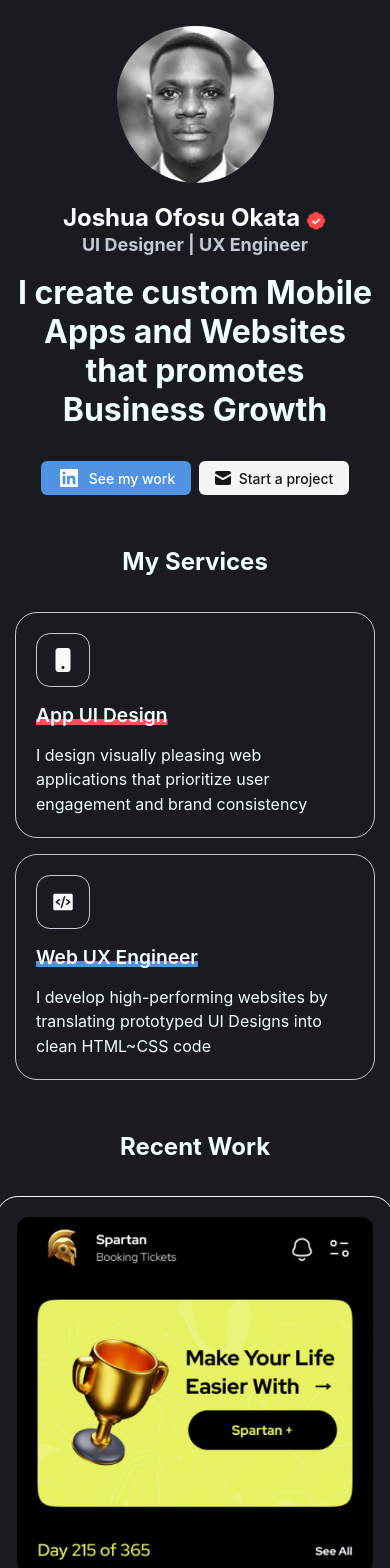
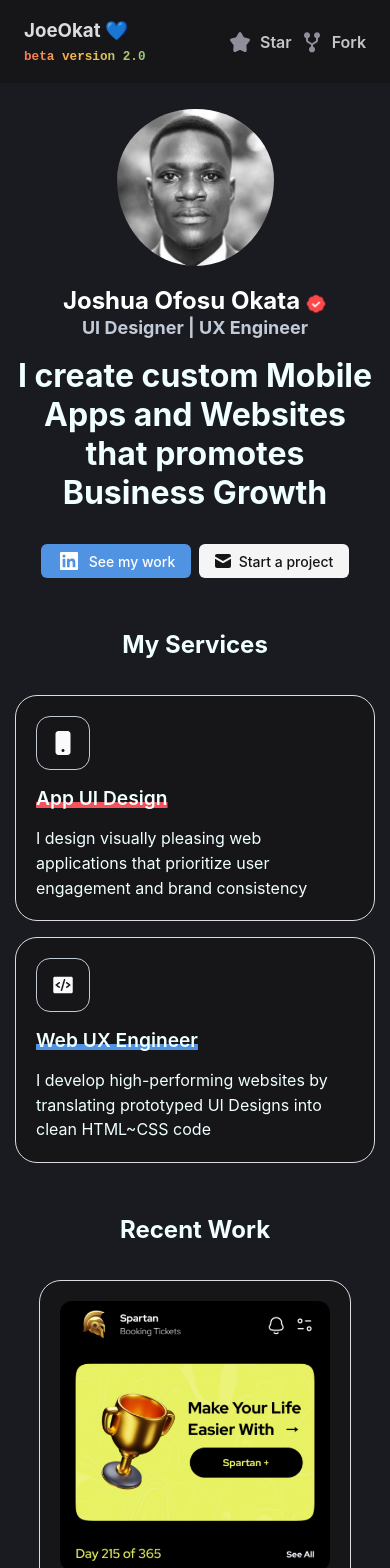
Before and after one commit to joeokat/Portfolio2.0, a React (Create React App) app: page / in a window 390 px wide. Shown: the top 1568 px of the page. Built offline with nearby package versions, Linux system fonts and the light colour scheme.

Commit message:
Nav + Portfolio Card correction

```diff
--- a/src/App.css
+++ b/src/App.css
@@ -5,14 +5,28 @@
   flex-direction: column; */
   background: #1a1b21;
 }
+
+/* NAV SECTION CSS */
 .nav--container {
   display: flex;
   align-items: center;
   justify-content: space-between;
-    padding: 50px 120px;
-    background-color: var(--shadow);
+  padding: 8px 120px;
+  color: #dcdcdc;
+  background-color: #161619;
   flex-direction: row-reverse;
 }
+
+.logo {
+  display: flex;
+  flex-direction: column;
+  font-family: 'Sora', Poppins, ;
+}
+
+small {
+  font-family: monospace;
+}
+
 .github {
   display: flex;
   align-items: center;
@@ -20,25 +34,18 @@
   gap: 8px;
   margin: 0;
 }
+
 .github a {
   display: flex;
+  align-items: center;
   gap: 8px;
+  text-decoration: none;
+  font-weight: 600;
+  color: #c6c6c6;
+  margin-top: 0;
 }
-  .copyright {
-    display: flex;
-    align-items: center;
-    justify-content: center;
-    gap: 8px;
-    margin: 0;
-  }
-  .cheveron {
-    display: flex;
-    width: 32px;
-    height: 32px;
-    border-radius: 50%;
-    margin-left: 16px;
-    background-color: var(--accent);
-  }
+
+/* PROFILE SECTION CSS */
 .icon {
   width: 22px;
   height: 22px;
@@ -80,6 +87,7 @@
   font-size: 2rem;
   font-weight: bold;
 }
+
 .cta-btn {
   display: flex;
   justify-content: center;
@@ -120,6 +128,7 @@
   background: #5093e2;
   text-decoration: none;
 }
+
 /* SERVICES CSS */
 .service--container {
   display: flex;
@@ -131,15 +140,18 @@
   max-width: 640px;
   gap: 16px;
 }
-.service--container > h2 {
+
+.service--container>h2 {
   display: flex;
   justify-content: center;
   align-items: center;
 }
+
 .service--row {
   display: flex;
   gap: 16px;
 }
+
 .service--card {
   display: flex;
   flex-direction: column;
@@ -148,13 +160,16 @@
   gap: 16px;
   padding: 20px;
   border-radius: 22px;
-  border: 1px solid #c6c6c6;
+  border: 1px solid #dcdcdc;
+  background-color: #161619;
 }
+
 .service--name {
   display: flex;
   align-items: center;
   gap: 16px;
 }
+
 .svg--icon {
   display: flex;
   justify-content: center;
@@ -164,6 +179,7 @@
   border-radius: 14px;
   border: 0.5px solid #c1cad6;
 }
+
 .service--app {
   text-decoration: underline;
   text-decoration-color: #F5525B;
@@ -175,6 +191,7 @@
   font-size: larger;
   font-weight: 600;
 }
+
 .service--web {
   text-decoration: underline;
   text-decoration-color: #5093e2;
@@ -186,52 +203,62 @@
   font-size: larger;
   font-weight: 600;
 }
+
 .card--content {
   line-height: 154%;
 }
-/* RESENT WORK CSS */
+
+/* RECENT WORK CSS */
 .portfolio--container {
   display: flex;
   flex-direction: column;
   justify-content: center;
   align-items: center;
   margin: 32px 0;
+  /* max-width: 640px; */
   gap: 16px;
 }
+
 .recent--work {
   display: flex;
   align-self: center;
   justify-content: center;
   /* align-items: center; */
 }
+
 .portfolio--row {
   display: flex;
   gap: 16px;
 }
+
 .portfolio--card {
   display: flex;
   flex-direction: column;
   justify-content: center;
-  width: 398px;
+  width: 312px;
   padding: 20px;
   border-radius: 22px;
-  border: 1px solid #f5f5f5;
+  border: 1px solid #dcdcdc;
+  background-color: #161619;
 }
+
 .portfolio--card img {
   border-radius: 12px;
 }
-.portfolio--card > .title {
+
+.portfolio--card>.title {
   margin: 16px 0 0 0;
   font-size: 24px;
   font-weight: 600;
 }
+
 .view--BTN {
   display: flex;
   align-items: center;
   justify-content: center;
   gap: 10px;
   height: 40px;
-  width: 100%;
+  /* width: 100%; */
   border-radius: 100px;
   font-size: 16px;
   font-weight: 600;
@@ -240,7 +267,7 @@
   background: #f5f5f5;
 }
 
-
+/* ADS SECTION CSS */
 .card {
   display: flex;
   flex-direction: column;
@@ -259,10 +286,12 @@
   margin: 0;
   font-size: 32px;
 }
-.card p{
+
+.card p {
   font-size: 16px;
   color: #dcdcdc;
 }
+
 .b--ads {
   position: absolute;
   top: 0;
@@ -301,6 +330,7 @@ span {
   text-decoration: none;
 }
 
+/* FOOTER SECTION CSS */
 .footer--container {
   height: 64px;
   border-radius: 0px 0px 10px 10px;
@@ -316,6 +346,10 @@ span {
 
 /* MOBILE RESPONSIVE VIEW */
 @media only screen and (max-width: 600px) {
+  .nav--container {
+    padding: 0 24px;
+  }
+
   .cta-btn {
     display: flex;
     flex-direction: row-reverse;
@@ -323,17 +357,21 @@ span {
     gap: 8px;
     margin-top: 32px;
   }
+
   .hero--section {
     padding: 0 15px;
     width: 100%;
   }
+
   .service--container {
     padding: 0 15px;
   }
+
   .service--row {
     display: flex;
     flex-direction: column;
   }
+
   .service--name {
     display: flex;
     flex-direction: column;
@@ -344,8 +382,13 @@ span {
     /* width: 100%; */
     padding: 0 15px;
   }
+
   .portfolio--row {
     display: flex;
     flex-direction: column;
   }
+
+  /* .portfolio--card {
+    width: 100%;
+  } */
 }
--- a/src/App.js
+++ b/src/App.js
@@ -2,14 +2,14 @@ import React from "react";
 import "./App.css";
 import Profile from "./components/Profile.jsx";
 import { Services } from "./components/Services.jsx";
-// import Nav from "./components/Nav.jsx";
+import Nav from "./components/Nav.jsx";
 import { Portfolio } from "./components/Portfolio.jsx";
 import Socials from "./components/Socials.jsx";
 
 export default function App() {
   return (
     <div className="App">
-      {/* <Nav /> */}
+      <Nav />
       <Profile />
       <Services />
       <Portfolio />
--- a/src/components/Nav.jsx
+++ b/src/components/Nav.jsx
@@ -1,17 +1,20 @@
 import React from "react";
-
+import star from "../assets/star.svg";
+import fork from "../assets/fork.svg";
 
 export default function Nav() {
   return (
     <div className="nav--container">
         <div class="github">
-          <a href="https://github.com/joeokat/JoeOkat.me" target="_blank" rel="noreferrer"><img src="./assets/star.svg" alt=""/> Star</a>
-          <a href="https://github.com/joeokat/JoeOkat.me" target="_blank" rel="noreferrer"><img src="./assets/fork.svg" alt=""/> Fork</a>
-          <a class="cheveron" href="#nav"><img src="./assets/cheveronUp.svg" alt=""/></a>
+          <a href="https://github.com/joeokat/JoeOkat.me" target="_blank" rel="noreferrer">
+            <img src={star} alt=""/> Star
+          </a>
+          <a href="https://github.com/joeokat/JoeOkat.me" target="_blank" rel="noreferrer">
+            <img src={fork} alt=""/> Fork
+          </a>
         </div>
-        <div class="copyright">
-          <p>Designed in 🌍 with 💛 by Me [JoeOkat]</p>
-        </div>
+
+        <h3 className="logo">JoeOkat 💙  <span> <small>beta version 2.0</small></span></h3>
     </div>
   );
 }
```
Also changed, not shown: src/assets/fork.svg (added), src/assets/star.svg (added). Lines whose indentation alone changed are shown as unchanged.
